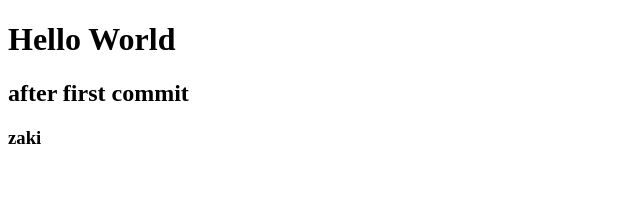
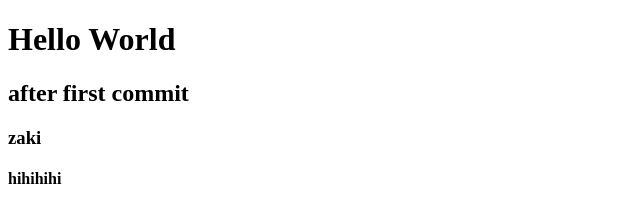
Before and after one commit to zakianwar406/travel-smart, a plain HTML site: page index.html in a window 1280 px wide. Shown: the full height of the page, 0-640 px from the left. Drawn offline with Linux system fonts and the light colour scheme.

Commit message:
adding by ashhad

```diff
--- a/index.html
+++ b/index.html
@@ -9,5 +9,6 @@
     <h1>Hello World</h1>
     <h2>after first commit</h2>
     <h3>zaki</h3>
+    <h4>hihihihi</h4>
 </body>
 </html>
```
